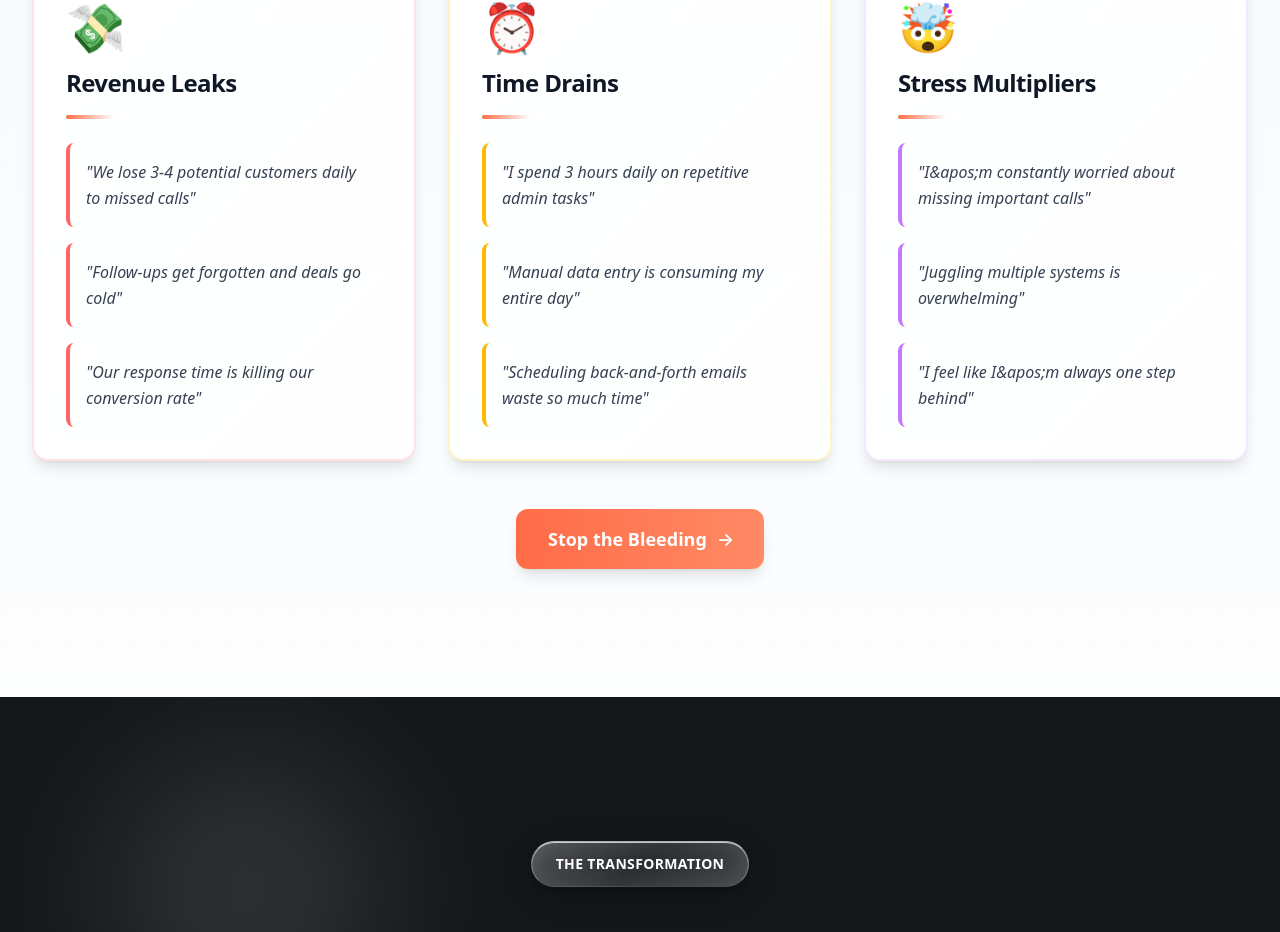
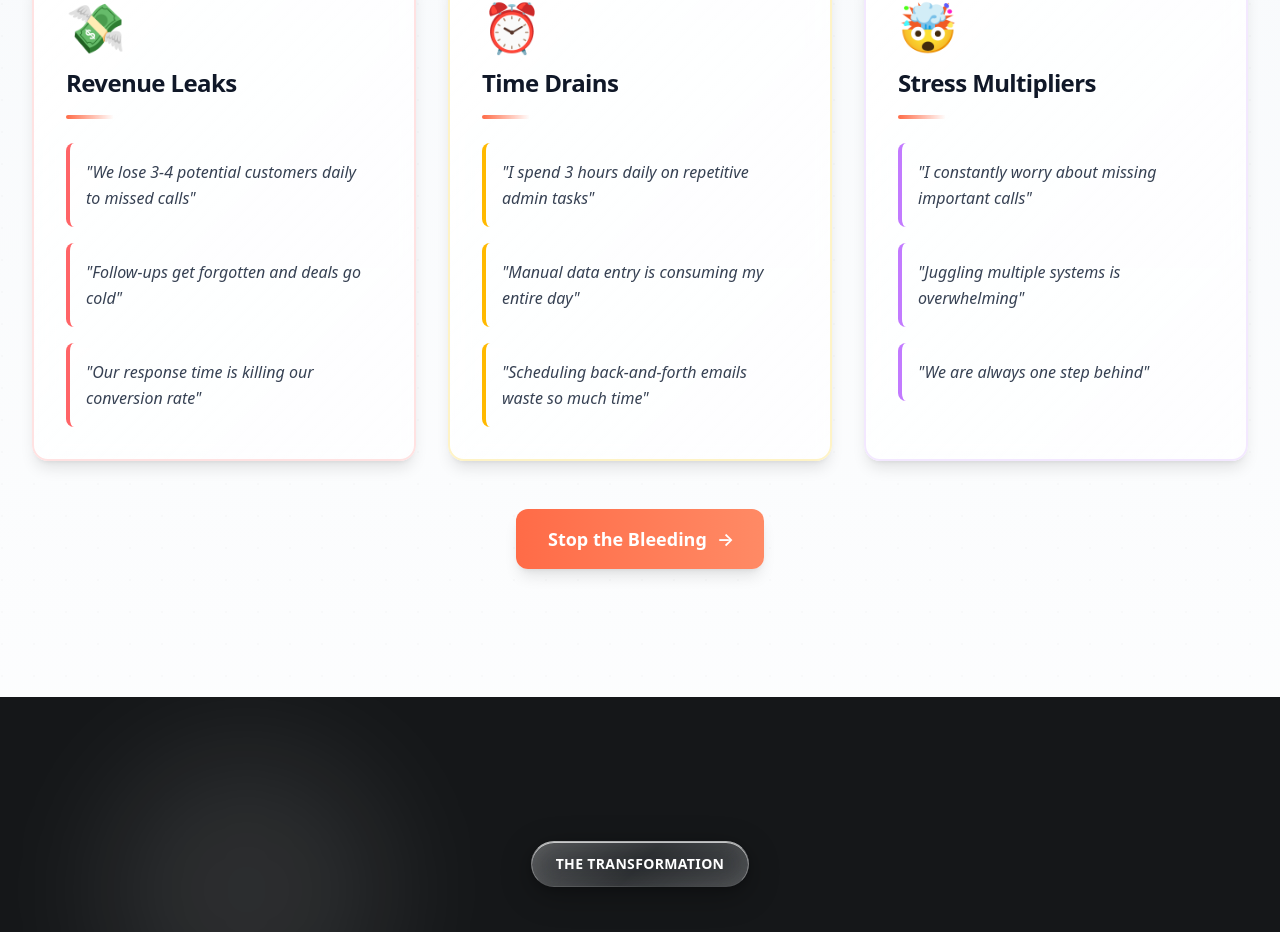
Before and after one commit to YarKakaee/asterra, a Next.js app: page / in a window 1280 px wide. Shown: the part 2173-3105 px from the top of the page. Built offline with nearby package versions, Linux system fonts and the light colour scheme.

Commit message:
Refactor text in ProblemValidationSection for clarity and consistency in problem statements.

```diff
--- a/app/components/ProblemValidationSection.js
+++ b/app/components/ProblemValidationSection.js
@@ -40,9 +40,9 @@ const ProblemValidationSection = () => {
 			emoji: '🤯',
 			title: 'Stress Multipliers',
 			problems: [
-				'"I&apos;m constantly worried about missing important calls"',
+				'"I constantly worry about missing important calls"',
 				'"Juggling multiple systems is overwhelming"',
-				'"I feel like I&apos;m always one step behind"',
+				'"We are always one step behind"',
 			],
 			gradient: 'from-purple-50 to-indigo-50',
 			borderColor: 'border-purple-100',
```
